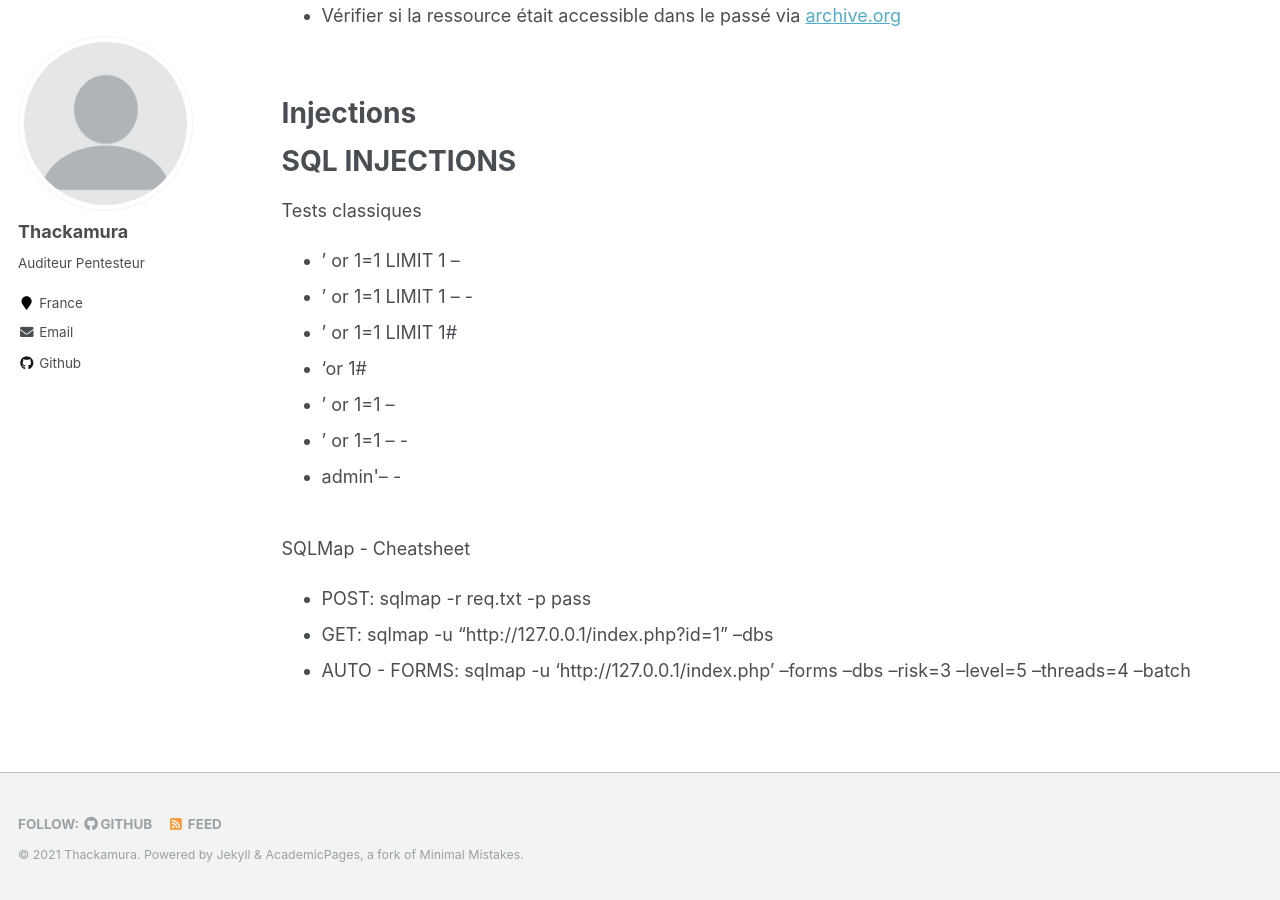
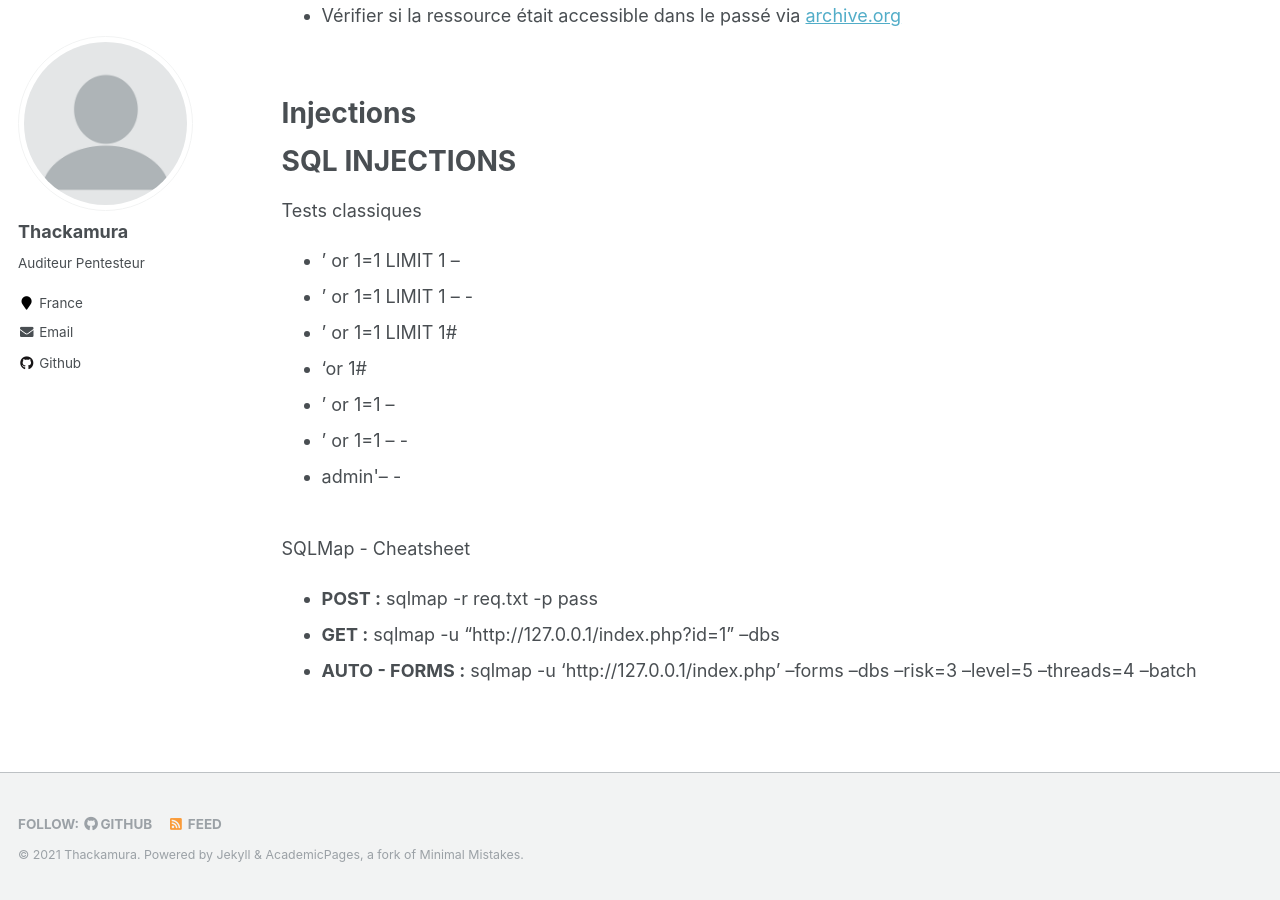
Before and after one commit to thackamura/thackamura.github.io, a Jekyll site: the page built from _pages/web-checklist.md, in a window 1280 px wide and 900 px high, scrolled down 2353 px. Built offline with Jekyll 4.4.1, drawn with Linux system fonts in a browser that asks for light colours.

```diff
--- a/_pages/web-checklist.md
+++ b/_pages/web-checklist.md
@@ -102,6 +102,6 @@ Tests classiques
 <br/>
 SQLMap - Cheatsheet
 
-* POST: sqlmap -r req.txt -p pass
-* GET: sqlmap -u "http://127.0.0.1/index.php?id=1" --dbs
-* AUTO - FORMS: sqlmap -u 'http://127.0.0.1/index.php' --forms --dbs --risk=3 --level=5 --threads=4 --batch
+* **POST :** sqlmap -r req.txt -p pass
+* **GET :** sqlmap -u "http://127.0.0.1/index.php?id=1" --dbs
+* **AUTO - FORMS :** sqlmap -u 'http://127.0.0.1/index.php' --forms --dbs --risk=3 --level=5 --threads=4 --batch
```
